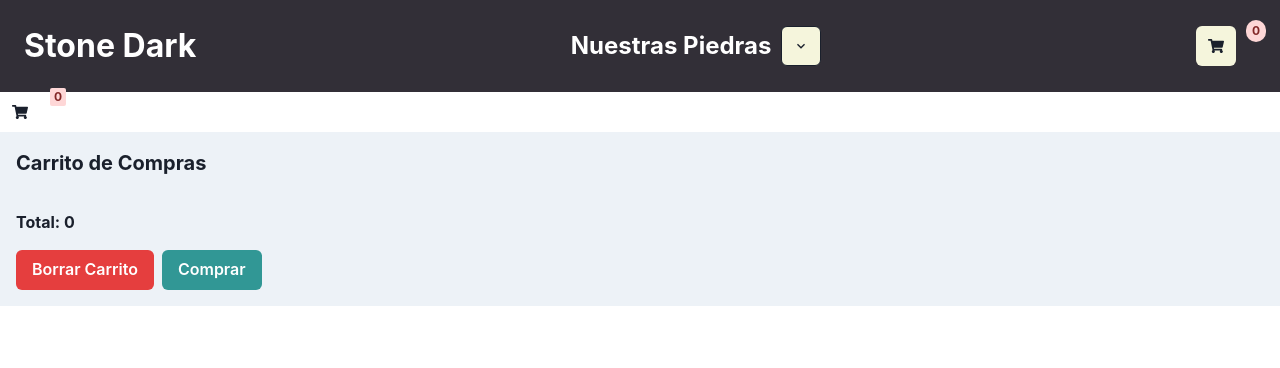
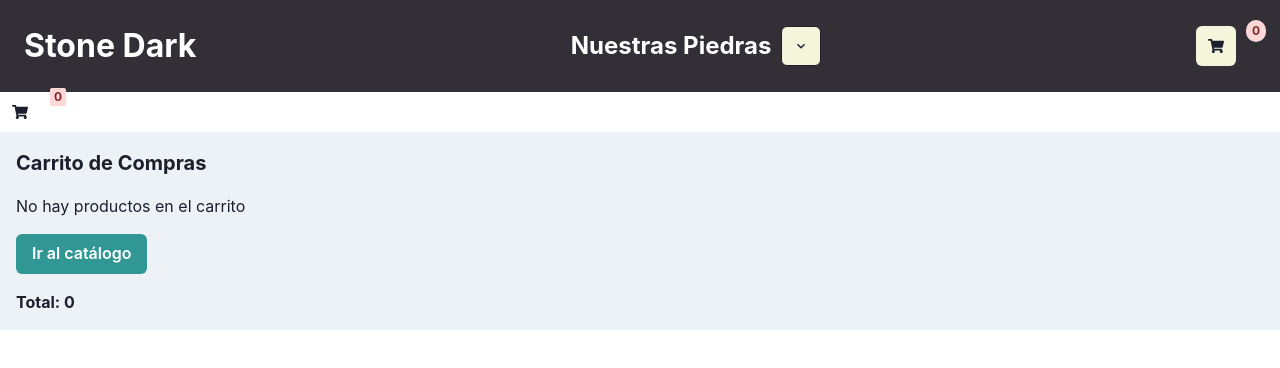
Before and after one commit to AleVVis/Preentrega2ViscontiReact, a React (Vite) app: page /cart in a window 1280 px wide. Shown: the top 368 px of the page. Built offline with nearby package versions, Linux system fonts and the light colour scheme.

Commit message:
corrección botones del Cart

```diff
--- a/src/components/Cart.jsx
+++ b/src/components/Cart.jsx
@@ -1,17 +1,14 @@
 import React, { useContext } from 'react';
+import { Link } from 'react-router-dom';
 import { CartContext } from '../context/CartContext';
 import { Box, Text, Button, Stack, VStack } from '@chakra-ui/react';
 
 const Cart = () => {
-  const { cart, setCart } = useContext(CartContext);
+  const { cart, removeFromCart, clearCart } = useContext(CartContext);
 
-  const removeProduct = (productId) => {
-    const updatedCart = cart.filter(product => product.id !== productId);
-    setCart(updatedCart);
-  };
-
-  const clearCart = () => {
-    setCart([]);
+  const handleRemoveProduct = (productId) => {
+    console.log('Removing product with ID:', productId);
+    removeFromCart(productId);
   };
 
   const calculateTotalPrice = () => {
@@ -21,7 +18,7 @@ const Cart = () => {
   const handleBuy = () => {
     // Implement logic for handling the purchase
     alert('Compra realizada');
-    setCart([]);
+    clearCart();
   };
 
   return (
@@ -29,22 +26,30 @@ const Cart = () => {
       <Text fontSize="xl" fontWeight="bold" mb="4">
         Carrito de Compras
       </Text>
+      {cart.length > 0 ? (
         <VStack spacing="4" align="stretch">
           {cart.map((product) => (
             <Box key={product.id} borderWidth="1px" p="4" bg="white">
               <Text fontSize="lg" fontWeight="bold">{product.nombre}</Text>
+              <Text>ID: {product.id}</Text>
               <Text>Precio unitario: {product.precio}</Text>
               <Text>Cantidad: {product.cantidad}</Text>
               <Text>Total por producto: {product.precio * product.cantidad}</Text>
-            <Button colorScheme="red" onClick={() => removeProduct(product.id)}>
+              <Button colorScheme="red" onClick={() => handleRemoveProduct(product.id)}>
                 Cancelar Producto
               </Button>
             </Box>
           ))}
         </VStack>
-      <Box mt="4">
-        <Text fontWeight="bold">Total: {calculateTotalPrice()}</Text>
-      </Box>
+      ) : (
+        <VStack spacing="4" align="stretch">
+          <Text>No hay productos en el carrito</Text>
+          <Link to="/category/all">
+            <Button colorScheme="teal">Ir al catálogo</Button>
+          </Link>
+        </VStack>
+      )}
+      {cart.length > 0 && (
         <Stack mt="4" spacing="2" direction="row" align="center">
           <Button colorScheme="red" onClick={clearCart}>
             Borrar Carrito
@@ -53,6 +58,10 @@ const Cart = () => {
             Comprar
           </Button>
         </Stack>
+      )}
+      <Box mt="4">
+        <Text fontWeight="bold">Total: {calculateTotalPrice()}</Text>
+      </Box>
     </Box>
   );
 };
```
Lines whose indentation alone changed are shown as unchanged.
